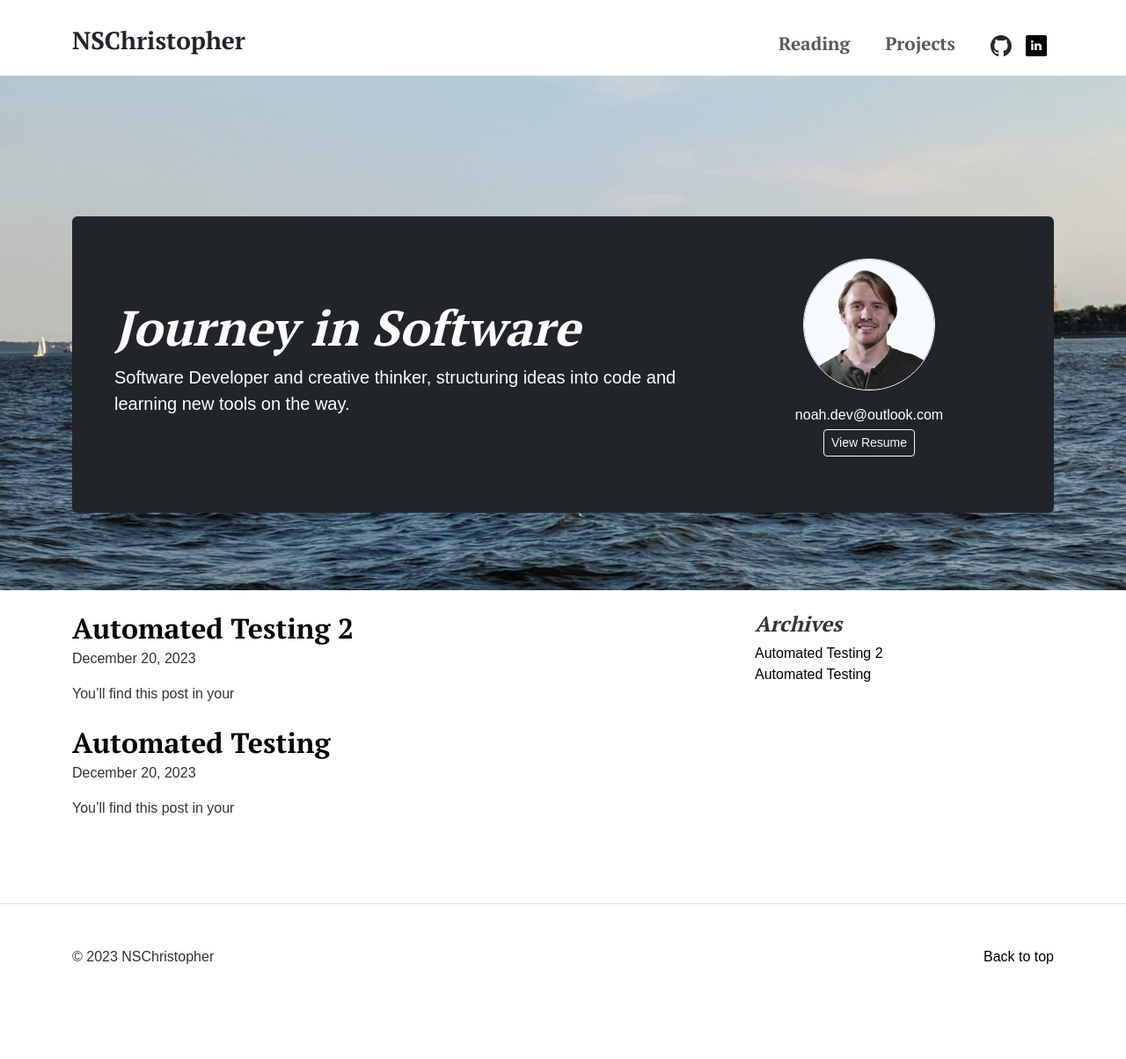
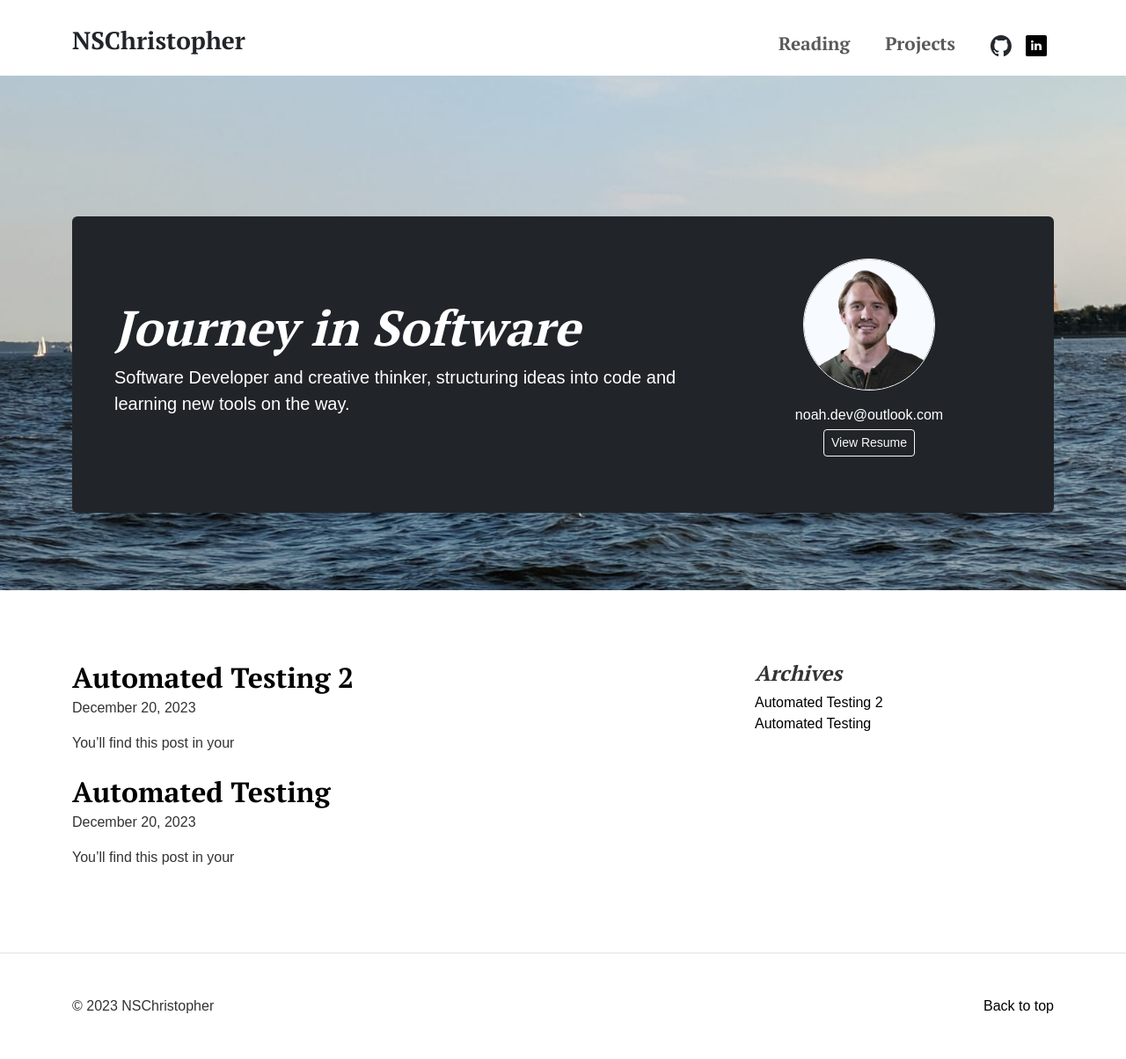
Before and after one commit to NSChristopher/NSChristopher.github.io, a Jekyll site: the page built from index.html, in a window 1280 px wide. Shown: the whole page at 88% size. Built offline with Jekyll 4.4.1, drawn with Linux system fonts in a browser that asks for light colours; before the commit the page ends 1148 px from its top, so only the background shows below that.

Commit message:
Update index.html

```diff
--- a/index.html
+++ b/index.html
@@ -48,7 +48,7 @@ title: "NSChristopher"
 
 <!-- Main Content: Posts & Archives -->
 <div class="container py-4">
-  <div class="row g-5">
+  <div class="row g-5 mt-2">
     <div class="col-md-8">
       {% for post in site.posts %}
         <article class="blog-post mb-4">
```
